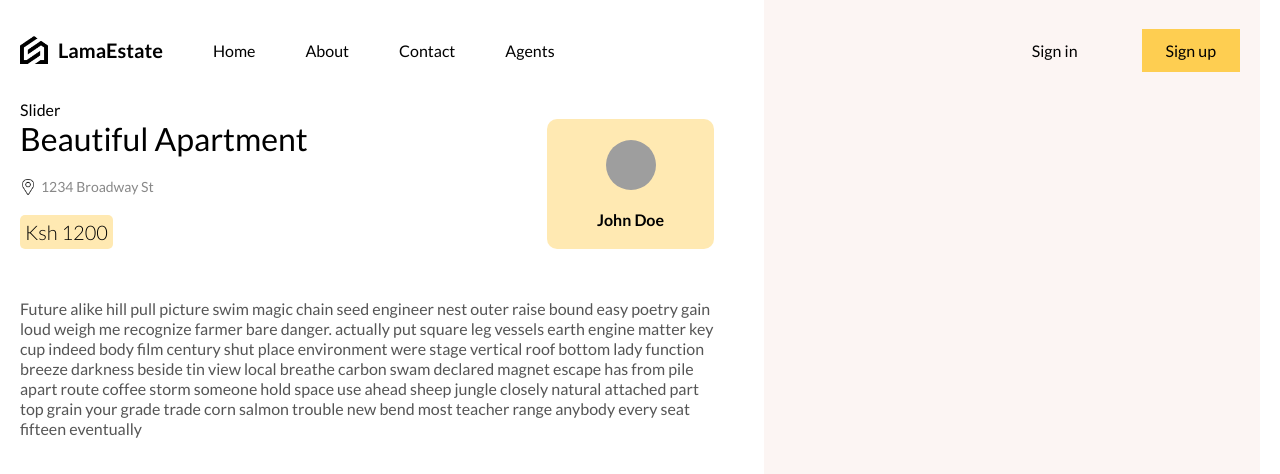
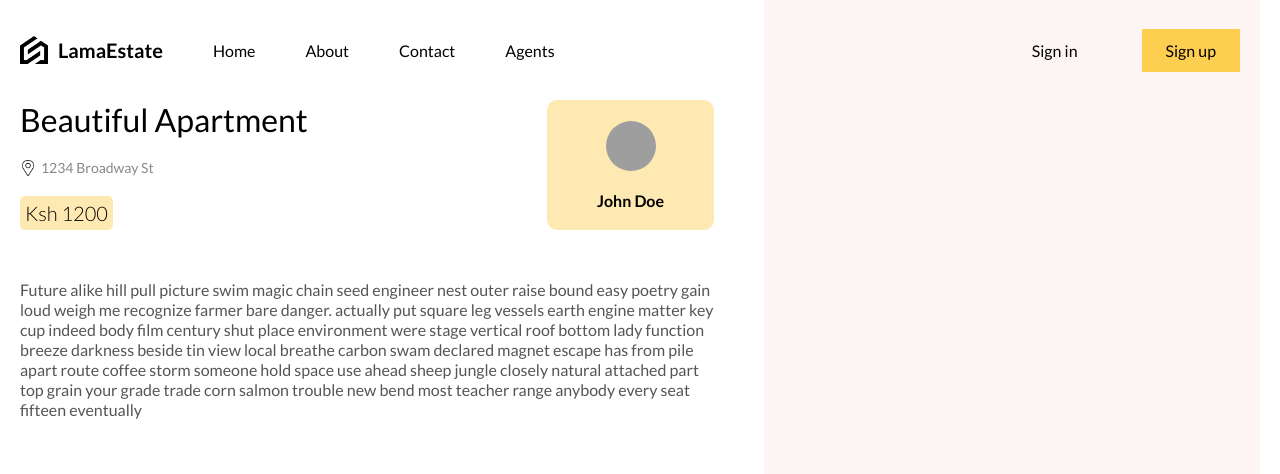
Before and after one commit to zixx-bit/estate-ui, a React (Vite) app: page /1 in a window 1280 px wide. Shown: the top 474 px of the page. Built offline with nearby package versions, Linux system fonts and the light colour scheme; grey boxes are pictures that could not be loaded.

Commit message:
slider update

```diff
--- a/src/components/Slider/Slider.jsx
+++ b/src/components/Slider/Slider.jsx
@@ -2,7 +2,10 @@ import React from 'react'
 
 const Slider = ({images}) => {
   return (
-    <div>Slider</div>
+    <div className='slider'>
+    <div className='bigImage'></div>
+
+    </div>
   )
 }
 
```
